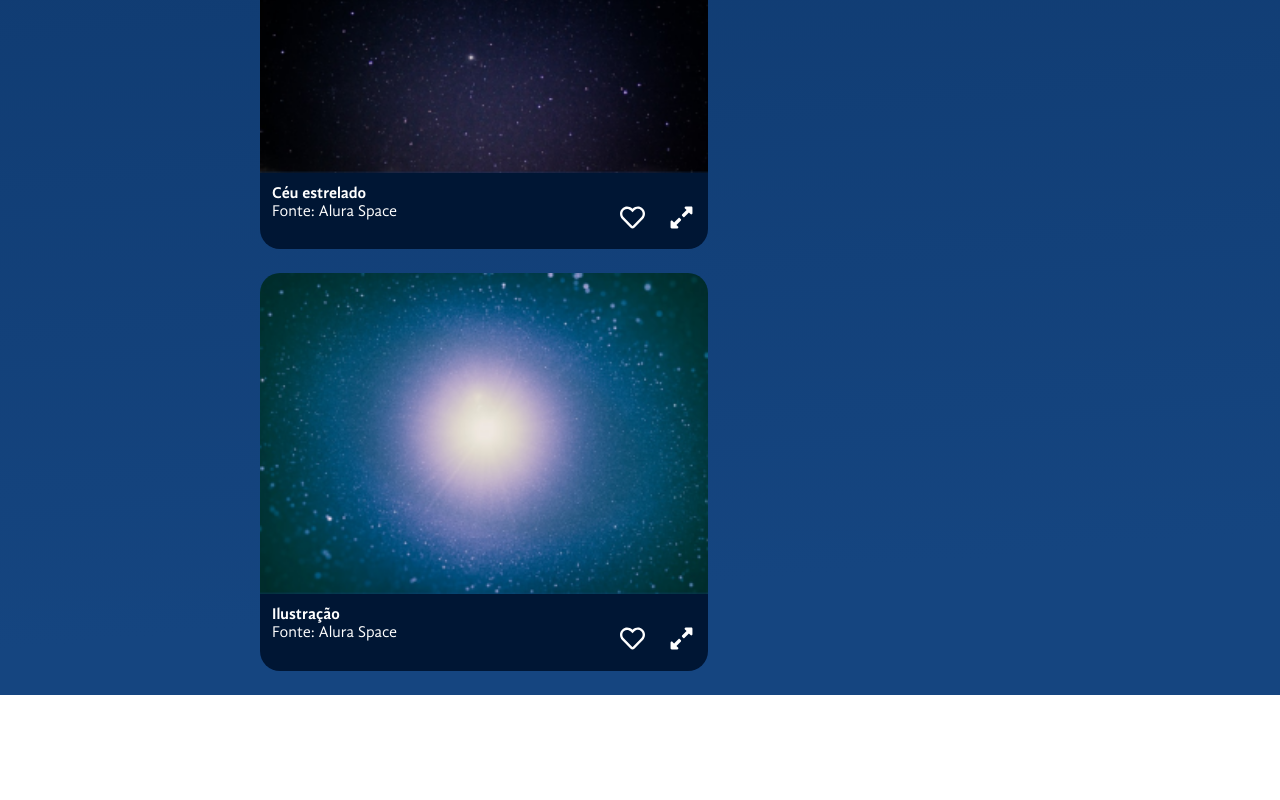
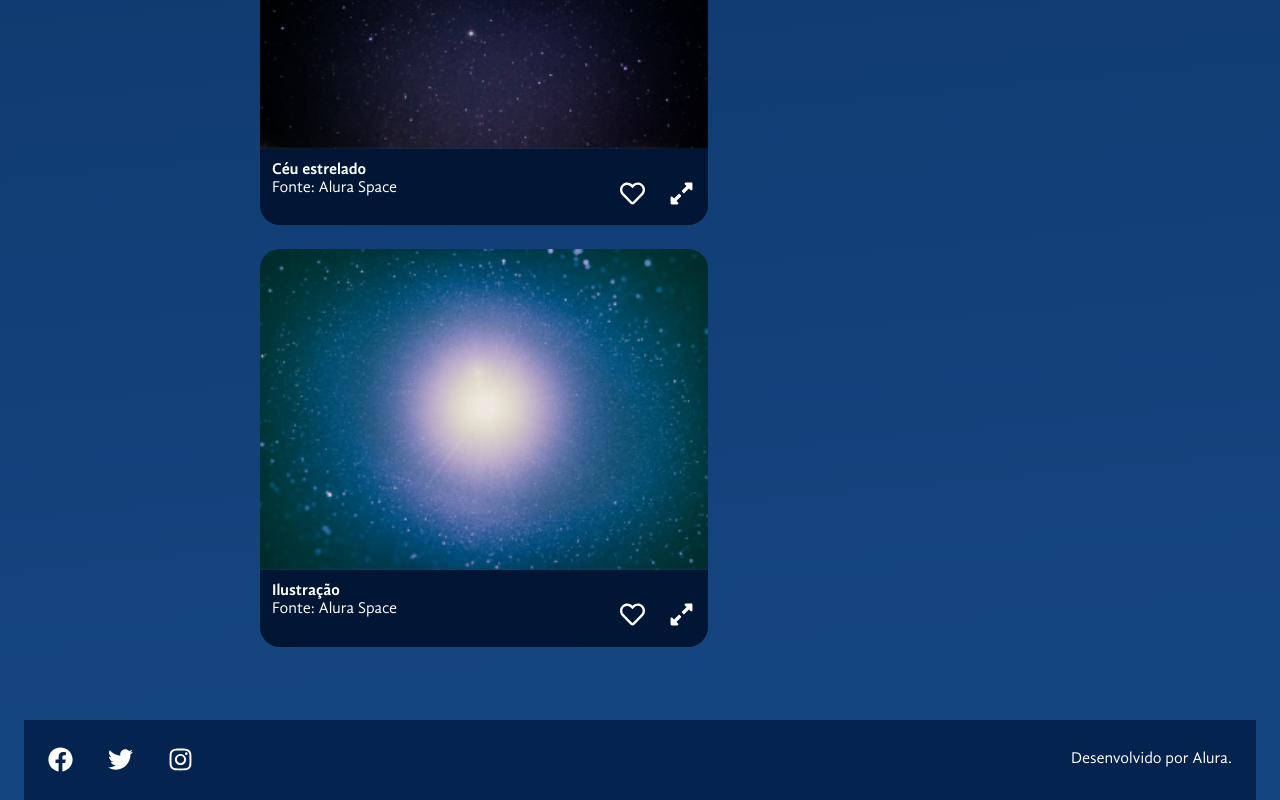
Before and after one commit to cMatheusBRibeiro/space-app, a React (Vite) app: page / in a window 1280 px wide. Shown: the part 4263-5063 px from the top of the page. Before the commit the page ends 4958 px from the top, so only its background shows below. Built offline with nearby package versions, Linux system fonts and the light colour scheme.

Commit message:
#FEAT: Criado o Rodapé do sistema

```diff
--- a/src/App.jsx
+++ b/src/App.jsx
@@ -11,6 +11,7 @@ import fotos from "./fotos.json";
 import tags from "./componentes/Galeria/Tags/tags.json";
 import { useEffect, useState } from "react";
 import ModalZoom from "./componentes/ModalZoom";
+import Rodape from "./componentes/Rodape";
 
 const FundoGradiente = styled.div`
     background: linear-gradient(174.61deg, #041833 4.16%, #04244F 48%, #154580 96.76%);
@@ -21,7 +22,7 @@ const FundoGradiente = styled.div`
 const AppContainer = styled.div`
     width: 100%;
     max-width: 1440px;
-    padding: 24px;
+    padding: 0 24px;
     margin: 0 auto;
 `;
 
@@ -117,6 +118,7 @@ const App = () => {
                         />
                     </ConteudoGaleria>
                 </MainContainer>
+                <Rodape/>
             </AppContainer>
             <ModalZoom
                 foto={fotoSelecionada}
--- /dev/null
+++ b/src/componentes/Rodape/index.jsx
@@ -0,0 +1,38 @@
+import { FaFacebook, FaInstagram, FaTwitter } from "react-icons/fa";
+import styled from "styled-components";
+
+const FooterEstilizado = styled.footer`
+    display: flex;
+    justify-content: space-between;
+    align-items: center;
+    height: 80px;
+    width: 100%;
+    padding: 0 24px;
+    background: #04244F;
+    margin-top: 73px;
+    color: #FFFFFF;
+
+    p {
+        font-size: 16px;
+    }
+`;
+
+const RedesSociais = styled.div`
+    display: flex;
+    gap: 35px;
+`;
+
+const Rodape = () => {
+    return (
+        <FooterEstilizado>
+            <RedesSociais>
+                <FaFacebook size={25}/>
+                <FaTwitter size={25}/>
+                <FaInstagram size={25}/>
+            </RedesSociais>
+            <p>Desenvolvido por Alura.</p>
+        </FooterEstilizado>
+    );
+}
+
+export default Rodape;
```
